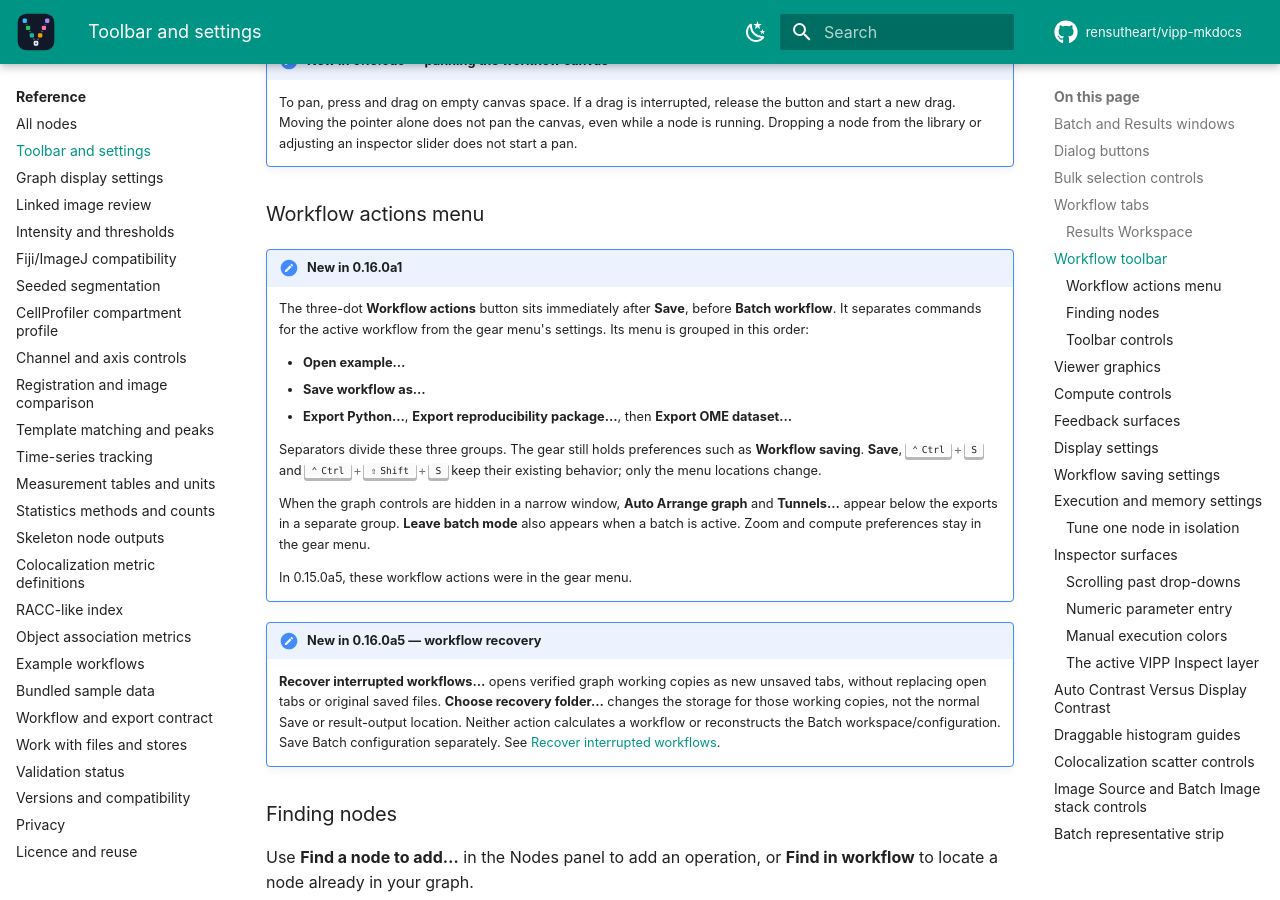
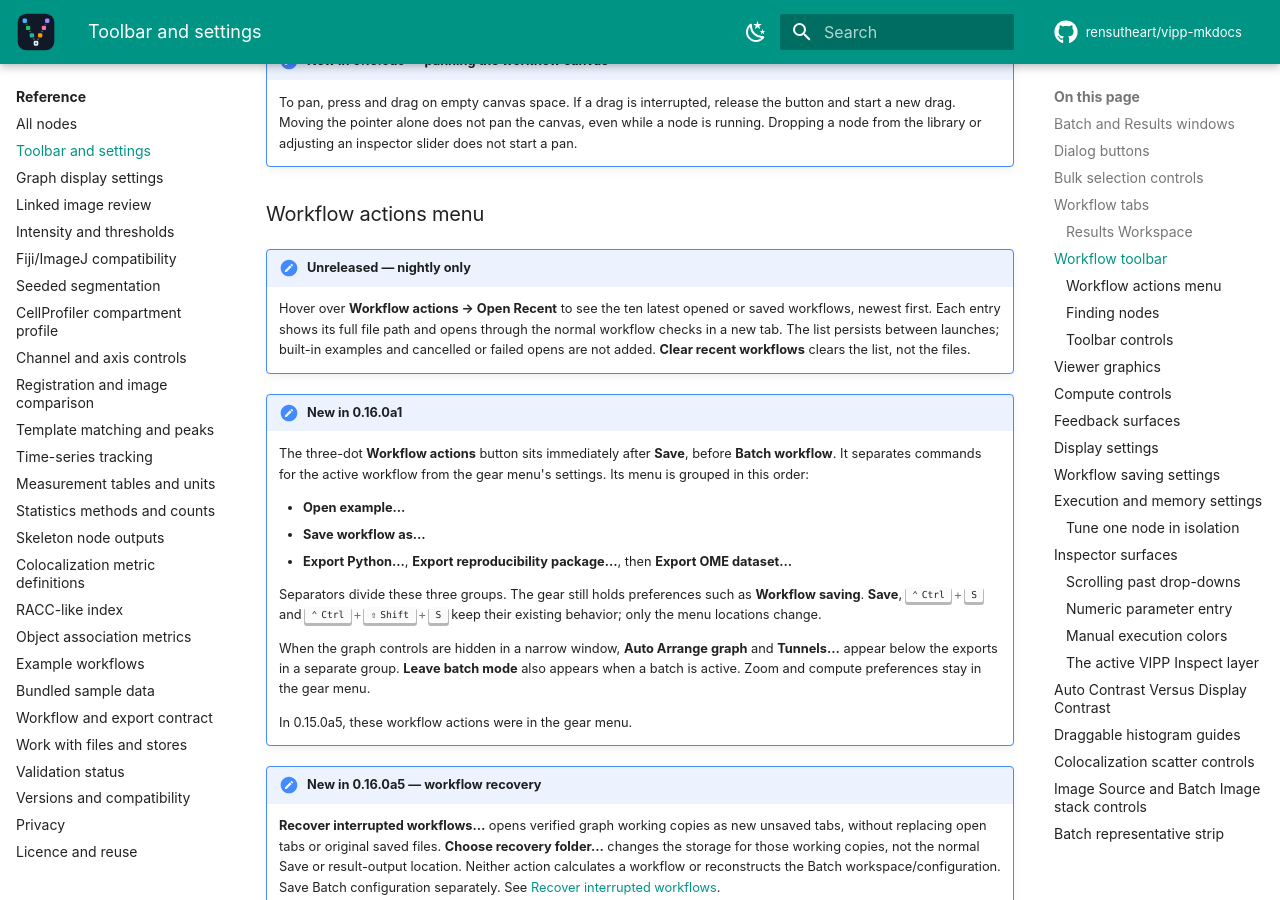
Before and after one commit to rensutheart/vipp-mkdocs, an MkDocs documentation site: the page built from docs/reference/interface.md, in a window 1280 px wide and 900 px high, scrolled down 4352 px. Built offline with MkDocs 1.6.1 and Material for MkDocs 9.7.7, drawn with Linux system fonts in a browser that asks for light colours; plug-ins that fetch from the network failed and are left out; comment, search, counter and statistics services are not loaded; the version menu is left out.

Commit message:
docs: describe recent workflow submenu
Companion app change: https://github.com/rensutheart/napari-vipp/commit/9876724ad61cd37b549a088de690d3c208023a4f . Keep the new behavior marked Unreleased/nightly only. Prepared with AI assistance; content contracts, application routes and strict build passed.

```diff
--- a/docs/reference/interface.md
+++ b/docs/reference/interface.md
@@ -201,6 +201,13 @@ separate from file and execution actions.
     library or adjusting an inspector slider does not start a pan.
 
 ### Workflow actions menu
+
+!!! note "Unreleased — nightly only"
+    Hover over **Workflow actions → Open Recent** to see the ten latest opened
+    or saved workflows, newest first. Each entry shows its full file path and
+    opens through the normal workflow checks in a new tab. The list persists
+    between launches; built-in examples and cancelled or failed opens are not
+    added. **Clear recent workflows** clears the list, not the files.
 
 !!! note "New in 0.16.0a1"
     The three-dot **Workflow actions** button sits immediately after **Save**,
```
Also changed, not shown: docs/how-to/save-share-export.md (+7 -0 lines).
